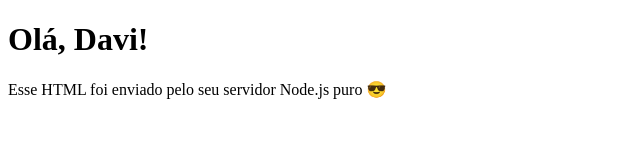
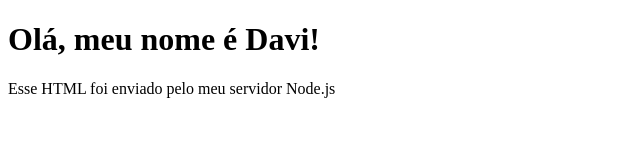
Before and after one commit to Dvxxzz/Servidor-node.js, a website: page meu-projeto-node/index.html in a window 1280 px wide. Shown: the whole page, without its empty margins (0-640 px from the left). Drawn offline with Linux system fonts and the light colour scheme.

Commit message:
Update index.html

```diff
--- a/meu-projeto-node/index.html
+++ b/meu-projeto-node/index.html
@@ -5,7 +5,7 @@
   <title>Servidor Node.js</title>
 </head>
 <body>
-  <h1>Olá, Davi!</h1>
-  <p>Esse HTML foi enviado pelo seu servidor Node.js puro 😎</p>
+  <h1>Olá, meu nome é Davi!</h1>
+  <p>Esse HTML foi enviado pelo meu servidor Node.js</p>
 </body>
 </html>
```
